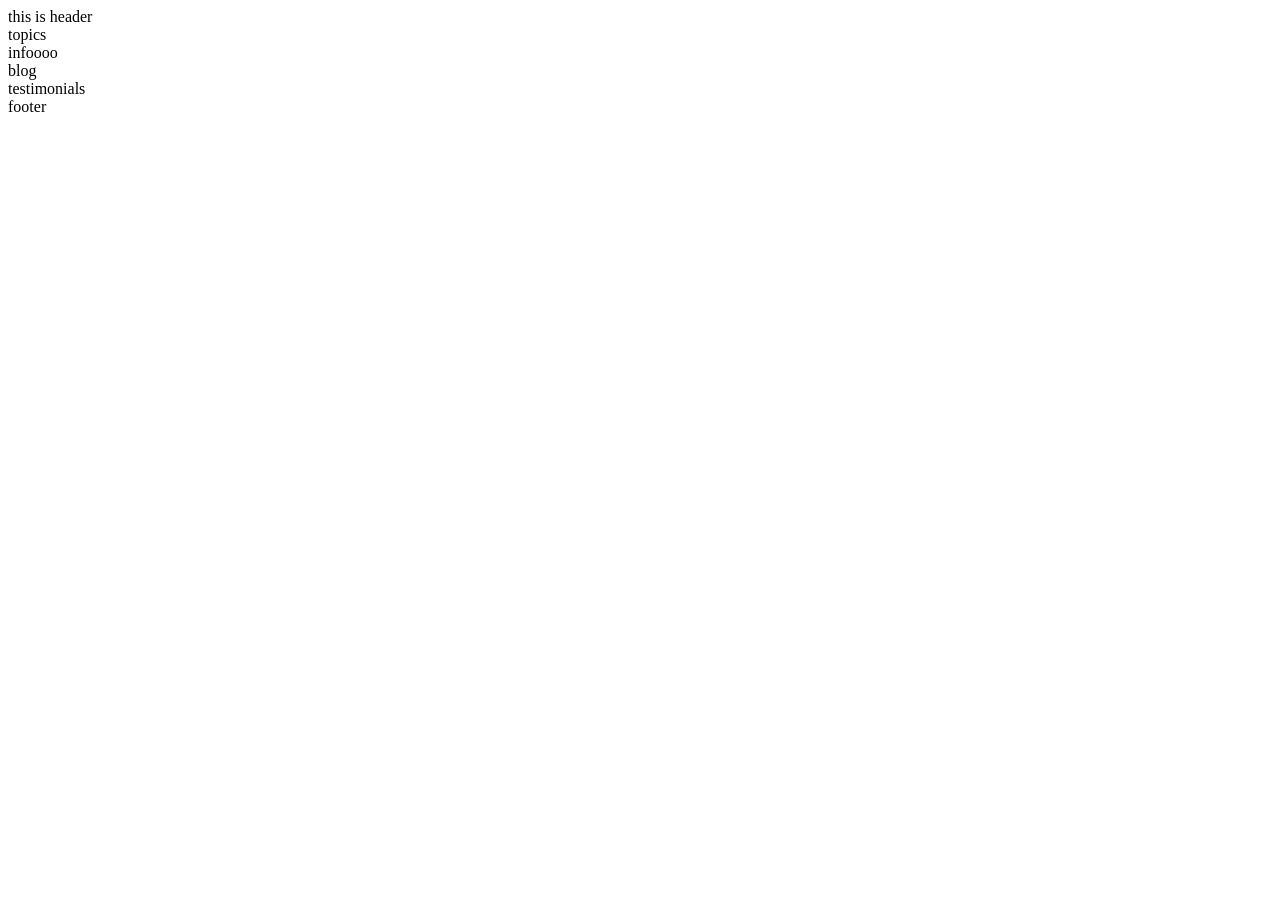
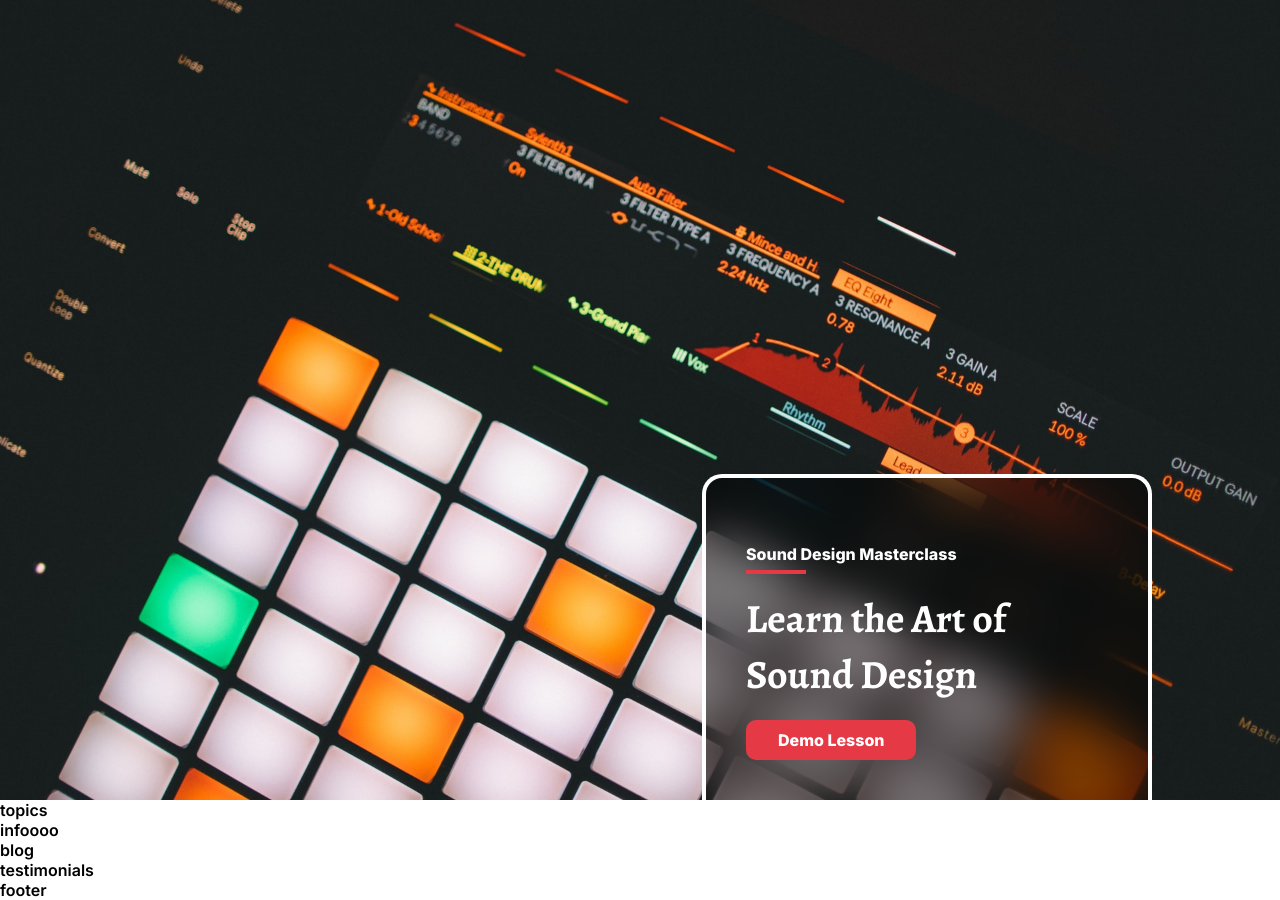
Before and after one commit to amadejaop/figma-react-js-tut, a React (Vite) app in the folder front-end/: page / in a window 1280 px wide. Before the commit the page ends 800 px from the top, so only its background shows below. Built offline with nearby package versions, Linux system fonts and the light colour scheme.

Commit message:
Add HTML and CSS for header
Added styles inside index.css for the entire website.
Added HTML and CSS for the header component.

```diff
--- a/front-end/src/components/header/Header.css
+++ b/front-end/src/components/header/Header.css
@@ -0,0 +1,59 @@
+header {
+    min-height: 100vh;
+    background: url('../../assets/hero-image.jpg');
+    background-size: cover;
+    background-position: center;
+}
+
+header .wrapper {
+    position: relative;
+    height: 100vh;
+}
+
+header .cta {
+    position: absolute;
+    bottom: 0;
+    right: 0;
+    width: 450px;
+    background: rgba(0, 0, 0, 0.5);
+    border-width: 4px 4px 0px 4px;
+    border-style: solid;
+    border-color: #ffffff;
+    backdrop-filter: blur(25px);
+    border-radius: 20px 20px 0px 0px;
+    padding: 50px 40px;
+}
+
+header .cta .course-name {
+    font-weight: 800;
+    font-size: 16px;
+    color: #fff;
+    position: relative;
+}
+
+header .cta .course-name::after {
+    content: "";
+    position: absolute;
+    width: 60px;
+    height: 4px;
+    background-color: var(--red-color);
+    left: 0;
+    bottom: -10px;
+}
+
+header .cta h1 {
+    font-family: "Alegreya";
+    font-weight: 700;
+    font-size: 40px;
+    line-height: 140%;
+    color: #fff;
+}
+
+header .cta .demo-btn {
+    border-radius: 10px;
+    background-color: var(--red-color);
+    color: #fff;
+    padding: 10px 32px;
+    font-weight: 800;
+    font-size: 16px;
+}
--- a/front-end/src/components/header/Header.jsx
+++ b/front-end/src/components/header/Header.jsx
@@ -3,9 +3,15 @@ import "./Header.css";
 
 const Header = () => {
   return (
-    <div>
-      this is header
-    </div>
+    <header>
+      <div className='wrapper'>
+        <div className='cta'>
+          <p className='course-name'>Sound Design Masterclass</p>
+          <h1>Learn the Art of Sound Design</h1>
+          <a href="#" className='demo-btn'>Demo Lesson</a>
+        </div>
+      </div>
+    </header>
   )
 }
 
--- a/front-end/src/index.css
+++ b/front-end/src/index.css
@@ -0,0 +1,26 @@
+:root {
+    --dark-color: #181e1e;
+    --red-color: #e63946;
+    --pink-color: #ff6864;
+    --yellow-color: #ffca28;
+}
+
+*,
+*::after,
+*::before {
+    box-sizing: border-box;
+}
+
+body {
+    margin: 0;
+    font-family: "Inter", sans-serif;
+}
+
+.wrapper {
+    max-width: 1024px;
+    margin: 0 auto;
+}
+
+a {
+    text-decoration: none;
+}
```
